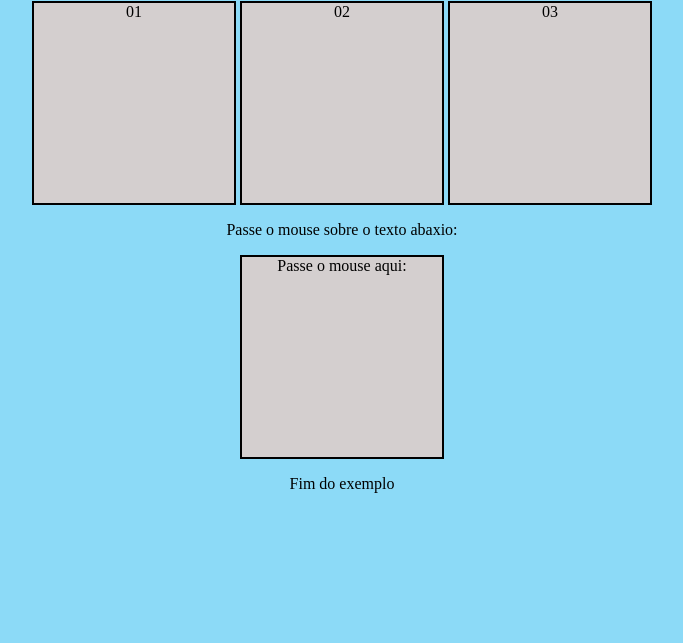
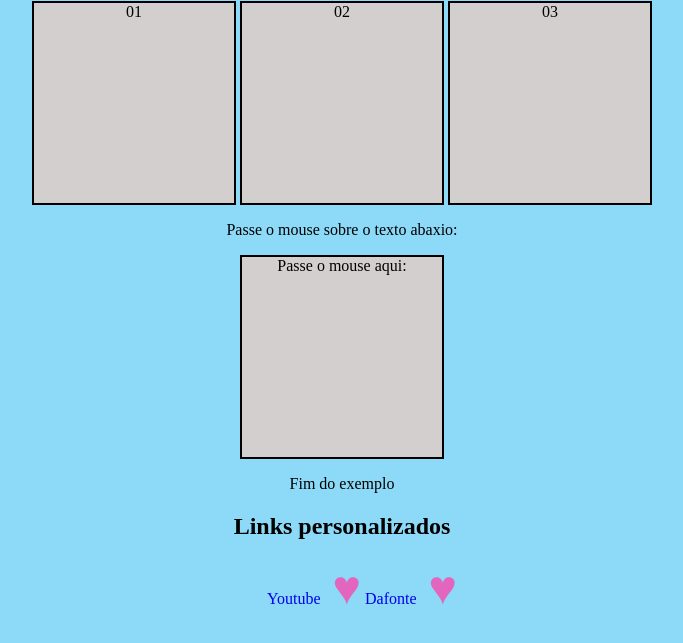
Before and after one commit to robertoalvs/HTML_JAVASCRIPT_2025, a plain HTML site: page HTML5_CSS3/EX019/index.html in a window 1280 px wide. Shown: the part 79-722 px from the top of the page, without its empty margins (298-981 px from the left). Drawn offline with Linux system fonts and the light colour scheme.

Commit message:
pseudo elements

```diff
--- a/HTML5_CSS3/EX019/index.html
+++ b/HTML5_CSS3/EX019/index.html
@@ -23,5 +23,17 @@
         </div>
 
         <p>Fim do exemplo</p>
+
+
+        <h2>Links personalizados</h2>
+
+            <section>
+
+                <ul>
+                    <li><a href="https://www.youtube.com/" target="_blank">Youtube</a></li>
+                    <li><a href="https://www.dafont.com/pt/" target="_blank">Dafonte</a></li>
+                </ul>
+
+            </section>
 </body>
 </html>
--- a/HTML5_CSS3/EX019/style.css
+++ b/HTML5_CSS3/EX019/style.css
@@ -44,3 +44,28 @@ div {
     display: block;
     color: blue;
 }
+
+li {
+
+        list-style: none;
+        text-align: start;
+        display: inline-block;
+
+    }
+
+    a {
+
+        text-decoration: none;
+    }
+
+    a:visited {
+
+        color: blue;
+    }
+
+    a::after {
+
+        content: '	♥';
+        font-size: 3em;
+        color: #e366be;
+    }
```
Also changed, not shown: HTML5_CSS3/EX020/index.html (added, +11 -0 lines).
